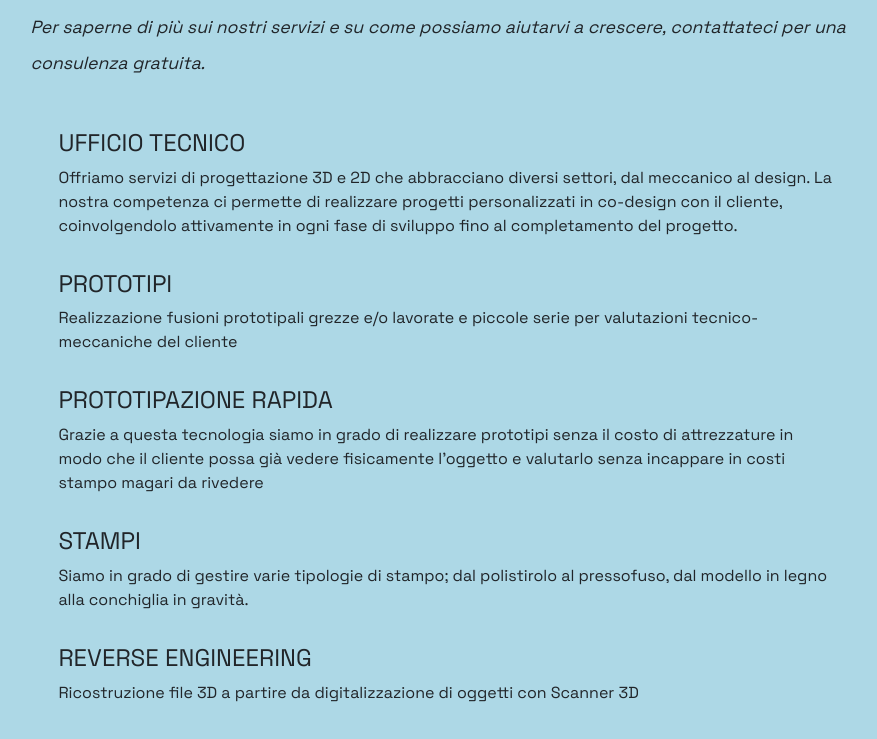
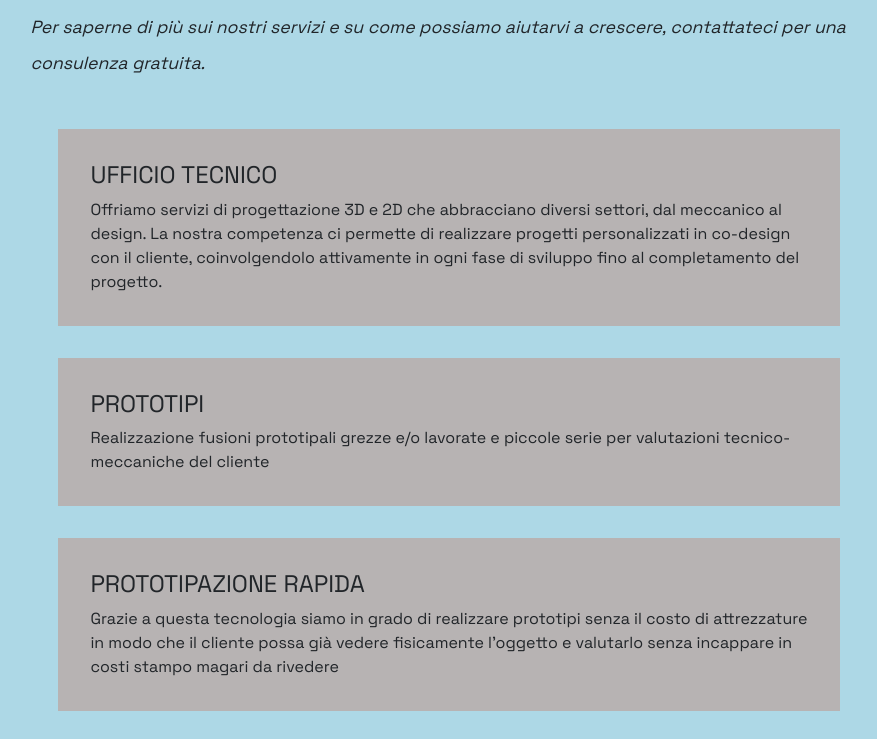
Before and after one commit to gluke0/studio-tecnico-pm, a Vue app: page / in a window 1280 px wide. Shown: the part 980-1719 px from the top of the page, without its empty margins (191-1068 px from the left). Built offline with nearby package versions, Linux system fonts and the light colour scheme.

Commit message:
starting the services boxes

```diff
--- a/src/components/views/services.vue
+++ b/src/components/views/services.vue
@@ -66,6 +66,8 @@ export default {
 
 .box-service{
     margin-top: 2rem;
+    padding: 2rem;
+    background-color: rgb(183, 179, 179);
 }
 
 
```
